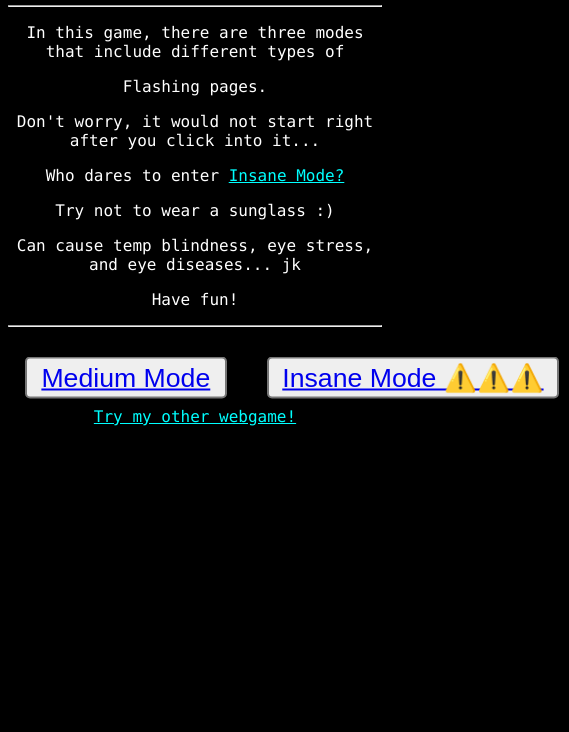
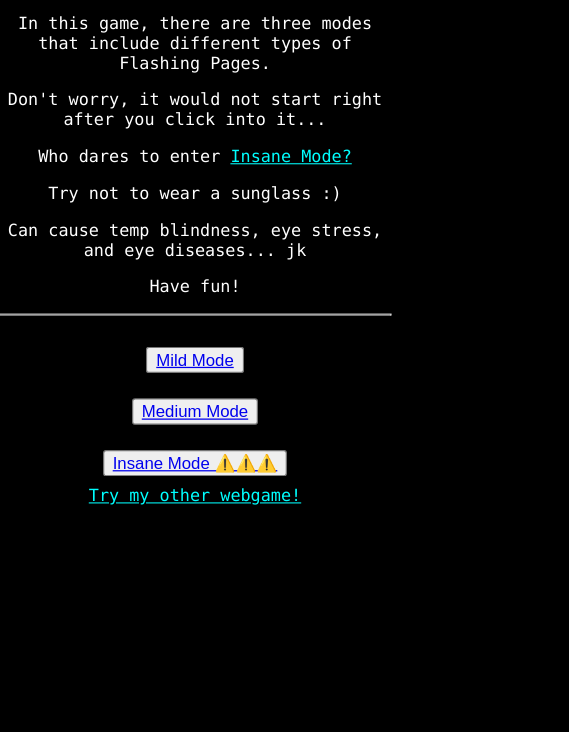
Before and after one commit to Dji-Mini-4/flashbang, a plain HTML site: page index.html in a window 390 px wide. Shown: the part 112-844 px from the top of the page, 569 px wide, since content can reach past the window. Drawn offline with Linux system fonts and the light colour scheme.

Commit message:
Added mobile responsive tweaks

```diff
--- a/index.html
+++ b/index.html
@@ -3,6 +3,7 @@
 <head>
     <title>Flashbang</title>
     <link rel="ico" href="">
+    <meta name="viewport" content="width=device-width, initial-scale=1.0">
     <style>
         body {
             text-align: center;
@@ -23,13 +24,22 @@
         .highlight {
             color: aqua;
         }
+        @media (max-width: 800px) {
+            #buttons {
+                flex-direction: column;
+                align-items: center;
+                transform: scale(1.2);
+            }
+            body {
+                transform: scale(1.05);
+            }
+        }
     </style>
 </head>
 <body>
     <h1>Welcome to <i>Flashbang!</i></h1>
     <hr>
-    <p>In this game, there are three modes that include different types of</p>
-    <p>Flashing pages.</p>
+    <p>In this game, there are three modes that include different types of Flashing Pages.</p>
     <p>Don't worry, it would not start right after you click into it...</p>
     <p>Who dares to enter <a href="insane.html" class="highlight">Insane Mode?</a></p>
     <p>Try not to wear a sunglass :)</p>
@@ -37,9 +47,9 @@
     <p>Have fun!</p>
     <hr>
     <div id="buttons">
-        <button><a href="mild.html">Mild Mode</a></button>
-        <button><a href="med.html">Medium Mode</a></button>
-        <button><a href="insane.html">Insane Mode ⚠️⚠️⚠️</a></button>
+        <button id="mild"><a href="mild.html">Mild Mode</a></button>
+        <button id="med"><a href="med.html">Medium Mode</a></button>
+        <button id="insane"><a href="insane.html">Insane Mode ⚠️⚠️⚠️</a></button>
     </div>
     <br>
     <a class="highlight" href="https://dji-mini-4.github.io/cant-click-me" target="_blank">Try my other webgame!</a>
```
Also changed, not shown: insane.html (+1 -0 lines), med.html (+1 -0 lines), mild.html (+1 -0 lines).
